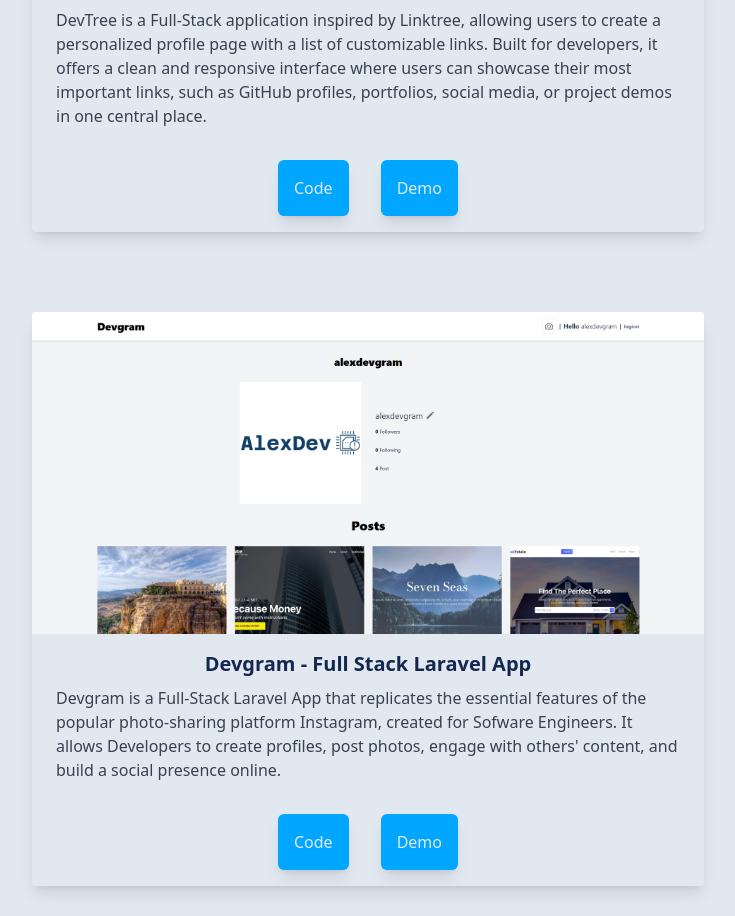
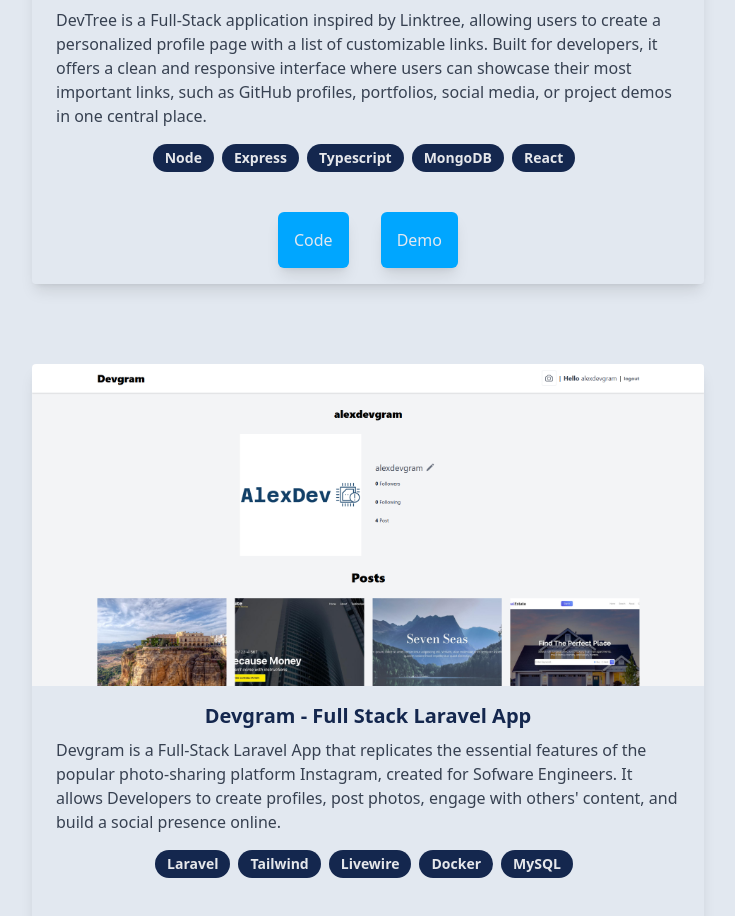
Before and after one commit to alejandrogch7/portfolioAlex, a React (Vite) app: page / in a window 1280 px wide. Shown: the part 1828-2744 px from the top of the page, without its empty margins (272-1007 px from the left). Built offline with nearby package versions, Linux system fonts and the light colour scheme.

Commit message:
adding spans

```diff
--- a/src/components/Navbar.jsx
+++ b/src/components/Navbar.jsx
@@ -86,7 +86,7 @@ const Navbar = () => {
                     <li className='w-[160px] h-[60px] flex justify-between items-center ml-[-100px] hover:ml-[0px] duration-300 bg-blue-600'>
                         <a
                             className='flex justify-between items-center w-full text-gray-300'
-                            href="https://www.linkedin.com/in/alejandrogc-data/"
+                            href="https://www.linkedin.com/in/alejandrogc-dev/"
                             target='_blank'>
                             LinkedIn <FaLinkedin size={30} />
                         </a>
--- a/src/components/Work.jsx
+++ b/src/components/Work.jsx
@@ -10,12 +10,19 @@ const Work = () => {
                     <p className='text-4xl font-bold inline border-b-4 border-[#00a6ff]'>My Work</p>
                 </div>
                 <div class="max-w-2xl rounded mx-auto overflow-hidden shadow-lg hover:scale-110 duration-500 my-10">
-                    <img class="w-full" src={dtree} alt="Sunset in the mountains"/>
+                    <img class="w-full" src={dtree} alt="Sunset in the mountains" />
                     <div class="px-6 py-4">
                         <div class="font-bold text-xl mb-2 text-center">DevTree - Full Stack MERN App</div>
                         <p class="text-gray-700 text-base">
                             DevTree is a Full-Stack application inspired by Linktree, allowing users to create a personalized profile page with a list of customizable links. Built for developers, it offers a clean and responsive interface where users can showcase their most important links, such as GitHub profiles, portfolios, social media, or project demos in one central place.
                         </p>
+                        <div class="px-6 pt-4 flex justify-center">
+                            <span class="inline-block bg-[#14274E] rounded-full px-3 py-1 text-sm font-semibold text-gray-200 mr-2 mb-2">Node</span>
+                            <span class="inline-block bg-[#14274E] rounded-full px-3 py-1 text-sm font-semibold text-gray-200 mr-2 mb-2">Express</span>
+                            <span class="inline-block bg-[#14274E] rounded-full px-3 py-1 text-sm font-semibold text-gray-200 mr-2 mb-2">Typescript</span>
+                            <span class="inline-block bg-[#14274E] rounded-full px-3 py-1 text-sm font-semibold text-gray-200 mr-2 mb-2">MongoDB</span>
+                            <span class="inline-block bg-[#14274E] rounded-full px-3 py-1 text-sm font-semibold text-gray-200 mr-2 mb-2">React</span>
+                        </div>
                     </div>
                     <div className='flex justify-center w-full'>
                         <button className='m-4 p-4 shadow-lg bg-[#00a6ff] rounded-md text-slate-200 hover:bg-[#14274E]'>
@@ -31,13 +38,20 @@ const Work = () => {
                     </div>
                 </div>
                 <div class="max-w-2xl rounded mx-auto overflow-hidden shadow-lg hover:scale-110 duration-500 my-10">
-                    <img class="w-full" src={gram} alt="Sunset in the mountains"/>
+                    <img class="w-full" src={gram} alt="Sunset in the mountains" />
                     <div class="px-6 py-4">
                         <div class="font-bold text-xl mb-2 text-center">Devgram - Full Stack Laravel App</div>
                         <p class="text-gray-700 text-base">
                             Devgram is a Full-Stack Laravel App that replicates the essential features of the popular photo-sharing platform Instagram, created for Sofware Engineers.
                             It allows Developers to create profiles, post photos, engage with others' content, and build a social presence online.
                         </p>
+                        <div class="px-6 pt-4 flex justify-center">
+                            <span class="inline-block bg-[#14274E] rounded-full px-3 py-1 text-sm font-semibold text-gray-200 mr-2 mb-2">Laravel</span>
+                            <span class="inline-block bg-[#14274E] rounded-full px-3 py-1 text-sm font-semibold text-gray-200 mr-2 mb-2">Tailwind</span>
+                            <span class="inline-block bg-[#14274E] rounded-full px-3 py-1 text-sm font-semibold text-gray-200 mr-2 mb-2">Livewire</span>
+                            <span class="inline-block bg-[#14274E] rounded-full px-3 py-1 text-sm font-semibold text-gray-200 mr-2 mb-2">Docker</span>
+                            <span class="inline-block bg-[#14274E] rounded-full px-3 py-1 text-sm font-semibold text-gray-200 mr-2 mb-2">MySQL</span>
+                        </div>
                     </div>
                     <div className='flex justify-center w-full'>
                         <button className='m-4 p-4 shadow-lg bg-[#00a6ff] rounded-md text-slate-200 hover:bg-[#14274E]'>
```
Lines whose indentation alone changed are shown as unchanged.
